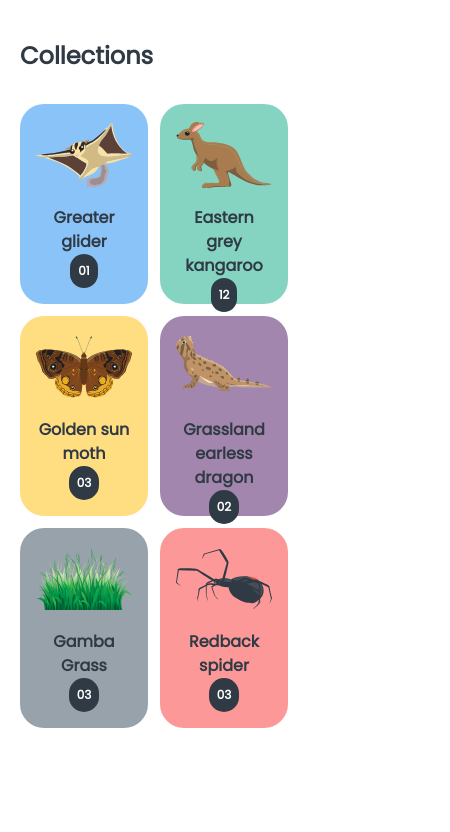
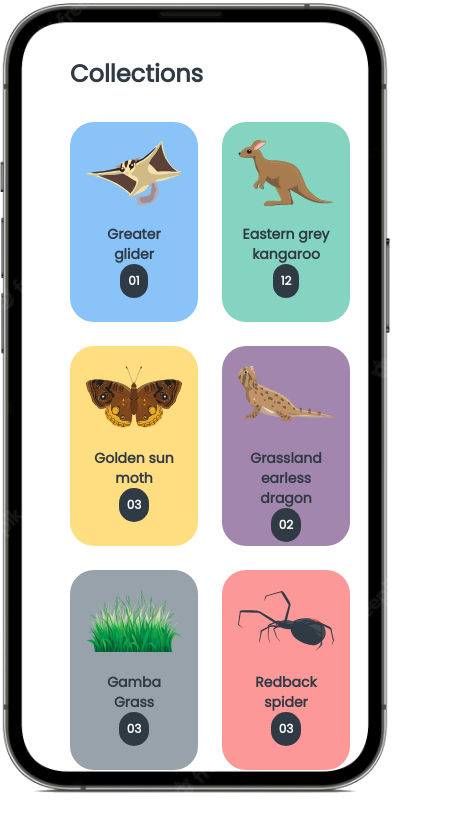
Before and after one commit to hideandseekdigital/govhack2022, a Next.js app: page /collections in a window 390 px wide. Shown: the top 832 px of the page, 450 px wide, since content can reach past the window. Built offline with nearby package versions, Linux system fonts and the light colour scheme.

Commit message:
Phone back and fake rankings page

```diff
--- a/components/MenuBar.tsx
+++ b/components/MenuBar.tsx
@@ -33,7 +33,7 @@ const MenuBar: React.FC = () => {
                     </Link>
                 </li>
                 <li>
-                    <Link href="/">
+                    <Link href="/collect">
                         <a>
                             <div>
                                 <Image src="/camera.svg" alt="Map icon" layout='fill' />
@@ -45,7 +45,7 @@ const MenuBar: React.FC = () => {
                     </Link>
                 </li>
                 <li>
-                    <Link href="/">
+                    <Link href="/ranking">
                         <a>
                             <div>
                                 <Image src="/star.svg" alt="Map icon" layout='fill' />
--- a/pages/Collect.module.css
+++ b/pages/Collect.module.css
@@ -30,7 +30,7 @@
 }
 .capture {
   background-image: url("/capturebg.png");
-  height: 100vh;
+  height: 100%;
 }
 
 .startGame {
--- a/pages/Collections.module.css
+++ b/pages/Collections.module.css
@@ -7,7 +7,7 @@
 }
 
 .collections > ul {
-@apply mt-8 flex flex-wrap;
+@apply mt-8 flex flex-wrap gap-6;
 
 }
 
@@ -17,8 +17,6 @@ max-height:200px;
 min-height:200px;
 background: #8AC3F7;
 border-radius: 24px;
-margin-right: 12px;
-margin-bottom: 12px;
 }
 
 .collections > ul li.green {
@@ -52,7 +50,7 @@ position:relative;
 
 
 .info h3 {
-@apply font-bold text-center mt-4;
+@apply font-bold text-sm text-center mt-4;
 
 }
 
--- /dev/null
+++ b/pages/Ranking.module.css
@@ -0,0 +1,6 @@
+.ranking {
+    background:url('/ranking.jpg') no-repeat;
+    background-size:cover;
+    width:100%;
+    height:90%;
+}
--- a/pages/_app.tsx
+++ b/pages/_app.tsx
@@ -1,8 +1,10 @@
 import '../styles/globals.css'
 import type { AppProps } from 'next/app'
+import  MenuBar  from '../components/MenuBar'
 function MyApp({ Component, pageProps }: AppProps) {
   return <>
     <Component {...pageProps} />
+    <MenuBar />
   </>
 
 }
--- a/pages/collections.tsx
+++ b/pages/collections.tsx
@@ -1,6 +1,7 @@
 import styles from './Collections.module.css'
 import Image from 'next/image'
 import MenuBar from "../components/MenuBar";
+import Link from 'next/link';
 
 
 const CollectionsPage: React.FC = () => {
@@ -9,7 +10,9 @@ const CollectionsPage: React.FC = () => {
         <h2>Collections</h2>
         <ul>
           <li className={styles.blue}>
+              <Link href="/card/glider">
             <div>
+
               <div className={styles.image}>
                 <Image
                   src="/animals/glider.svg"
@@ -22,9 +25,12 @@ const CollectionsPage: React.FC = () => {
                 <p>01</p>
               </div>
             </div>
+            </Link>
           </li>
           <li className={styles.green}>
+            <Link href="/card/kangaroo">
             <div>
+
               <div className={styles.image}>
                 <Image
                   src="/animals/kangaroo.svg"
@@ -37,8 +43,10 @@ const CollectionsPage: React.FC = () => {
                 <p>12</p>
               </div>
             </div>
+            </Link>
           </li>
           <li className={styles.yellow}>
+            <Link href="/card/moth">
             <div>
               <div className={styles.image}>
                 <Image
@@ -52,8 +60,10 @@ const CollectionsPage: React.FC = () => {
                 <p>03</p>
               </div>
             </div>
+            </Link>
           </li>
           <li className={styles.purple}>
+            <Link href="/card/lizard">
             <div>
               <div className={styles.image}>
                 <Image
@@ -67,6 +77,7 @@ const CollectionsPage: React.FC = () => {
                 <p>02</p>
               </div>
             </div>
+            </Link>
           </li>
           <li className={styles.grey}>
             <div>
@@ -84,6 +95,7 @@ const CollectionsPage: React.FC = () => {
             </div>
           </li>
           <li className={styles.red}>
+            <Link href="/card/spider">
             <div>
               <div className={styles.image}>
                 <Image
@@ -97,6 +109,7 @@ const CollectionsPage: React.FC = () => {
                 <p>03</p>
               </div>
             </div>
+            </Link>
           </li>
         </ul>
         <div className={styles.dropShadow}></div>
--- a/pages/map.tsx
+++ b/pages/map.tsx
@@ -16,7 +16,7 @@ const MapPage: React.FC = () => {
         allowFullScreen
         className={styles.map}
       ></iframe>
-      <MenuBar />
+
     </div>
   );
 };
--- /dev/null
+++ b/pages/ranking.tsx
@@ -0,0 +1,14 @@
+import styles from './Ranking.module.css'
+import Image from 'next/image'
+import MenuBar from "../components/MenuBar";
+import Link from 'next/link';
+
+
+const RankingPage: React.FC = () => {
+    return (
+        <div className={styles.ranking}>
+
+        </div>
+    );
+};
+export default RankingPage;
--- a/styles/globals.css
+++ b/styles/globals.css
@@ -20,25 +20,29 @@ a {
 }
 
 body {
-  /* margin: 18px auto 4px;
-  width: 460px;
+  margin: 18px auto;
+  width: 450px;
   background: url('../assets/frame.png') no-repeat center;
   background-size: contain;
-  position: relative; */
+  position: relative;
+  overflow: hidden;
 }
 
 #__next {
-  /* position: relative;
+  position: relative;
   overflow: scroll;
-  border-top-left-radius: 44px;
-  border-top-right-radius: 44px;
-  border-bottom-left-radius: 76px;
-  border-bottom-right-radius: 76px; */
-  /* left: 50px;
-  width: 360px;
-  height: 800px; */
-  /* margin-right: 0; */
+  border-radius: 44px;
+  left: 50px;
+  width: 350px;
+  height: 760px;
+  margin-right: 0;
 }
+
+  #__next::-webkit-scrollbar {
+    width: 0px;
+    background: transparent; /* make scrollbar transparent */
+}
+
 
 .button-primary {
   @apply bg-blue-900 text-white;
```
Also changed, not shown: public/ranking.jpg (added).
